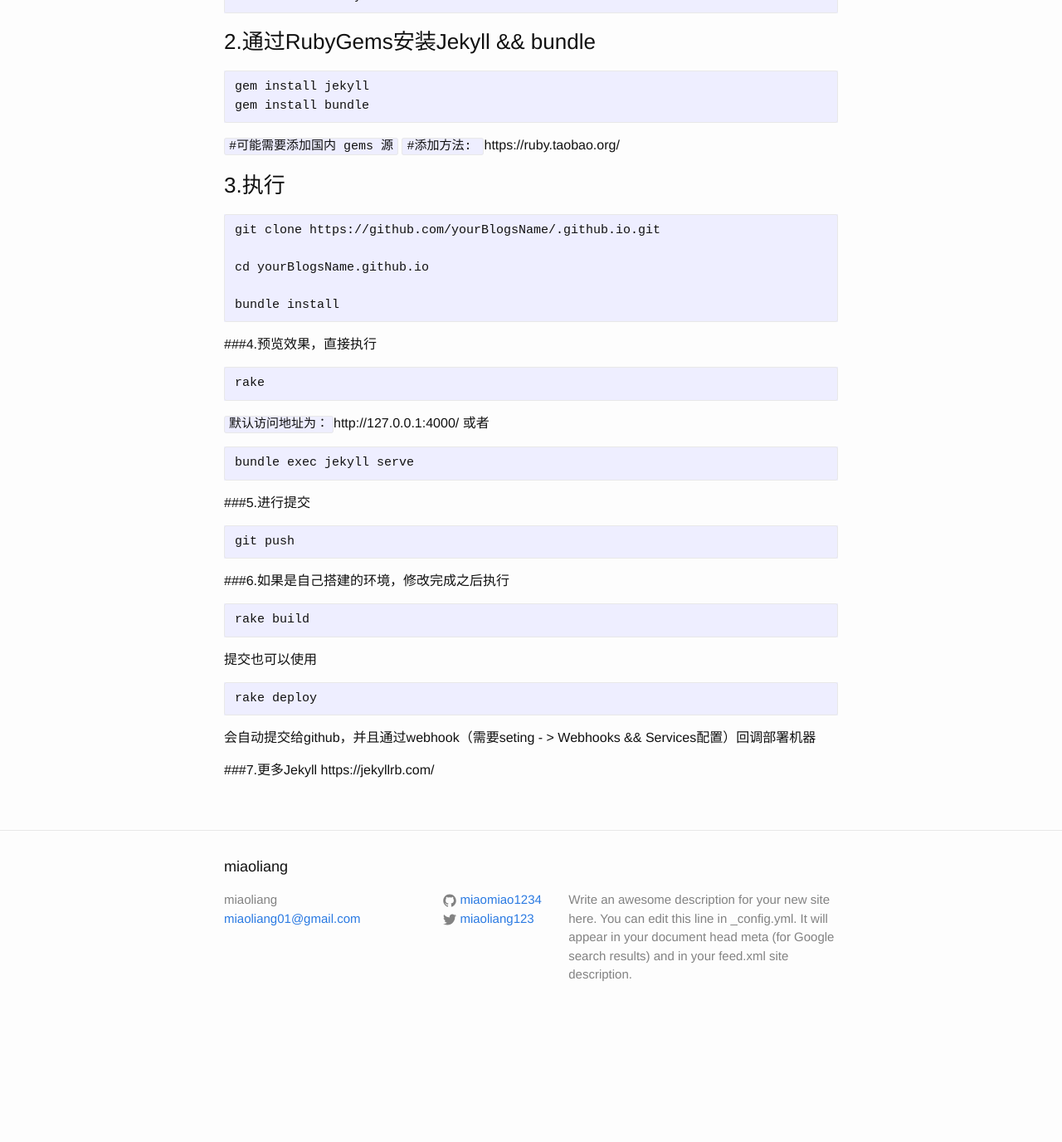
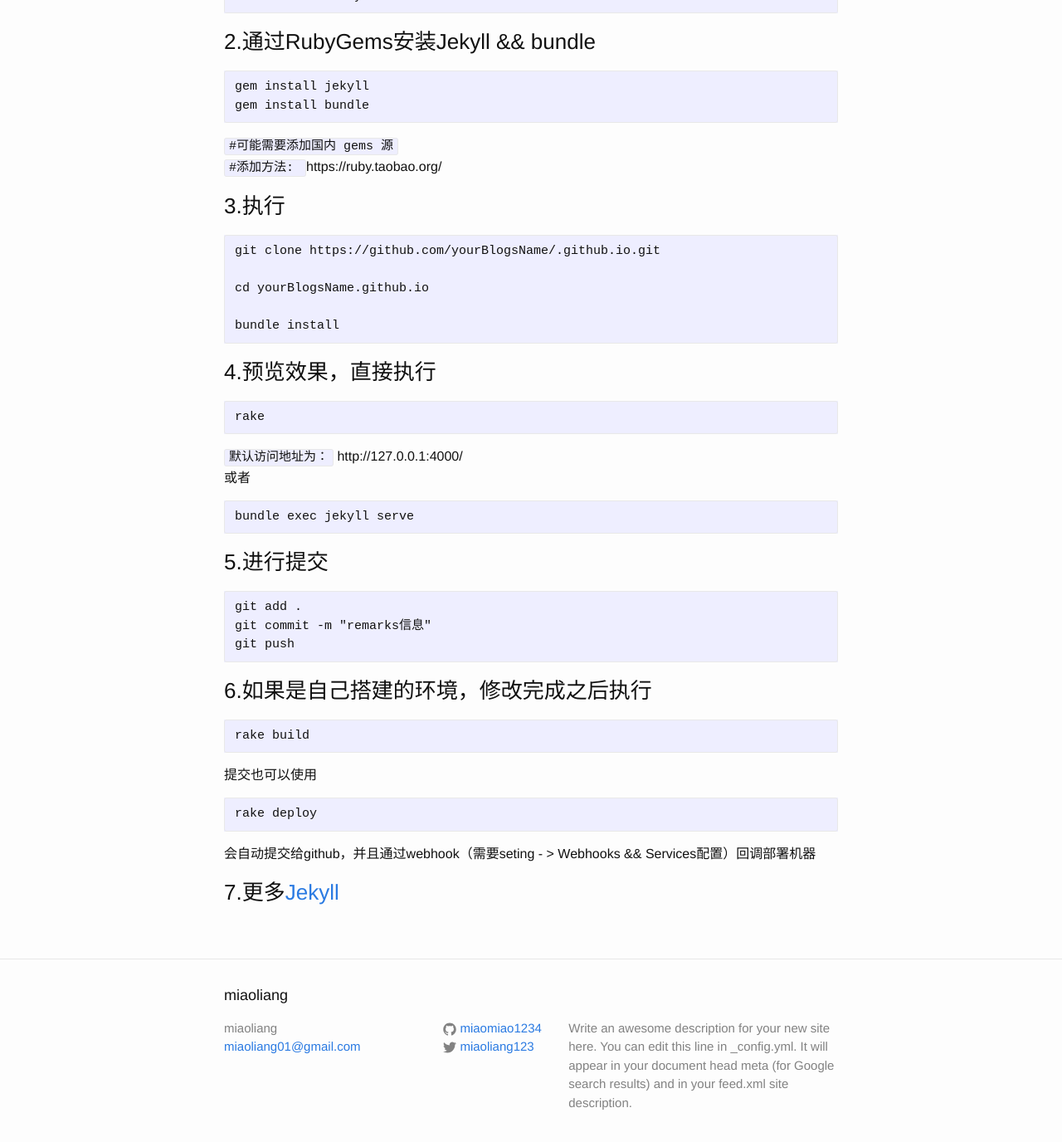
Before and after one commit to miaomiao1234/himdd.github.io, a Jekyll site: the page built from _posts/2019-01-31-mac deployGitio.md, in a window 1280 px wide and 1400 px high, scrolled down 346 px. Shown: the top 1376 px of the window at 83% size. Built offline with Jekyll 4.4.1, drawn with Linux system fonts in a browser that asks for light colours; comment, search, counter and statistics services are not loaded; before the commit the page ends 1592 px from its top, so only the background shows below that.

Commit message:
update how mac write blogs

````diff
--- a/_posts/2019-01-31-mac deployGitio.md
+++ b/_posts/2019-01-31-mac deployGitio.md
@@ -20,7 +20,7 @@ brew install ruby
 gem install jekyll
 gem install bundle
 ```
-`#可能需要添加国内 gems 源`
+`#可能需要添加国内 gems 源`<br/>
 `#添加方法: `https://ruby.taobao.org/
 
 ### 3.执行
@@ -32,24 +32,26 @@ cd yourBlogsName.github.io
 
 bundle install
 ```
-###4.预览效果，直接执行
+### 4.预览效果，直接执行
 
 ```
 rake
 ```
-`默认访问地址为：`http://127.0.0.1:4000/
+`默认访问地址为：` http://127.0.0.1:4000/ <br/>
 或者
 ```
 bundle exec jekyll serve
 ```
 
-###5.进行提交
+### 5.进行提交
 
 ```
+git add .
+git commit -m "remarks信息"
 git push
 ```
 
-###6.如果是自己搭建的环境，修改完成之后执行
+### 6.如果是自己搭建的环境，修改完成之后执行
 
 ```
 rake build
@@ -60,5 +62,4 @@ rake deploy
 ```
 会自动提交给github，并且通过webhook（需要seting - > Webhooks && Services配置）回调部署机器
 
-###7.更多Jekyll
-https://jekyllrb.com/
+### 7.更多<a href="https://jekyllrb.com/">Jekyll</a>
````
